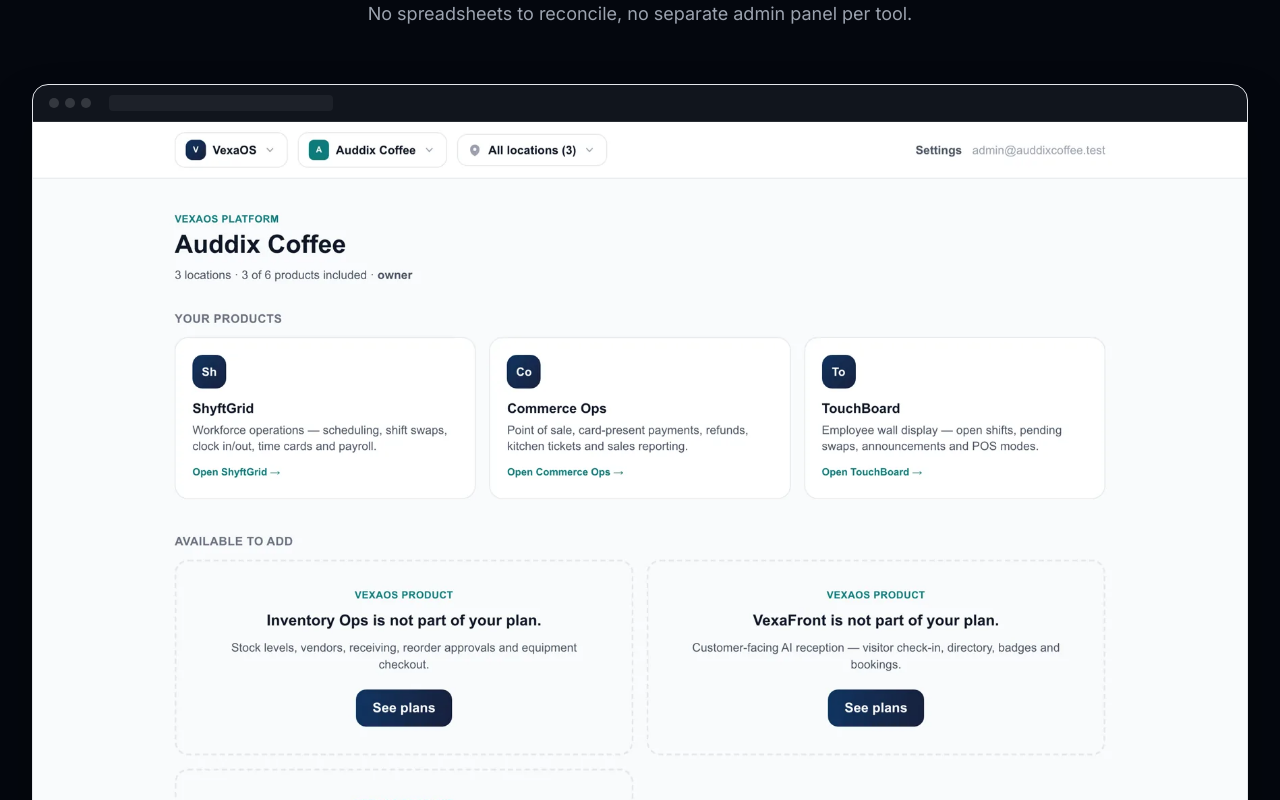
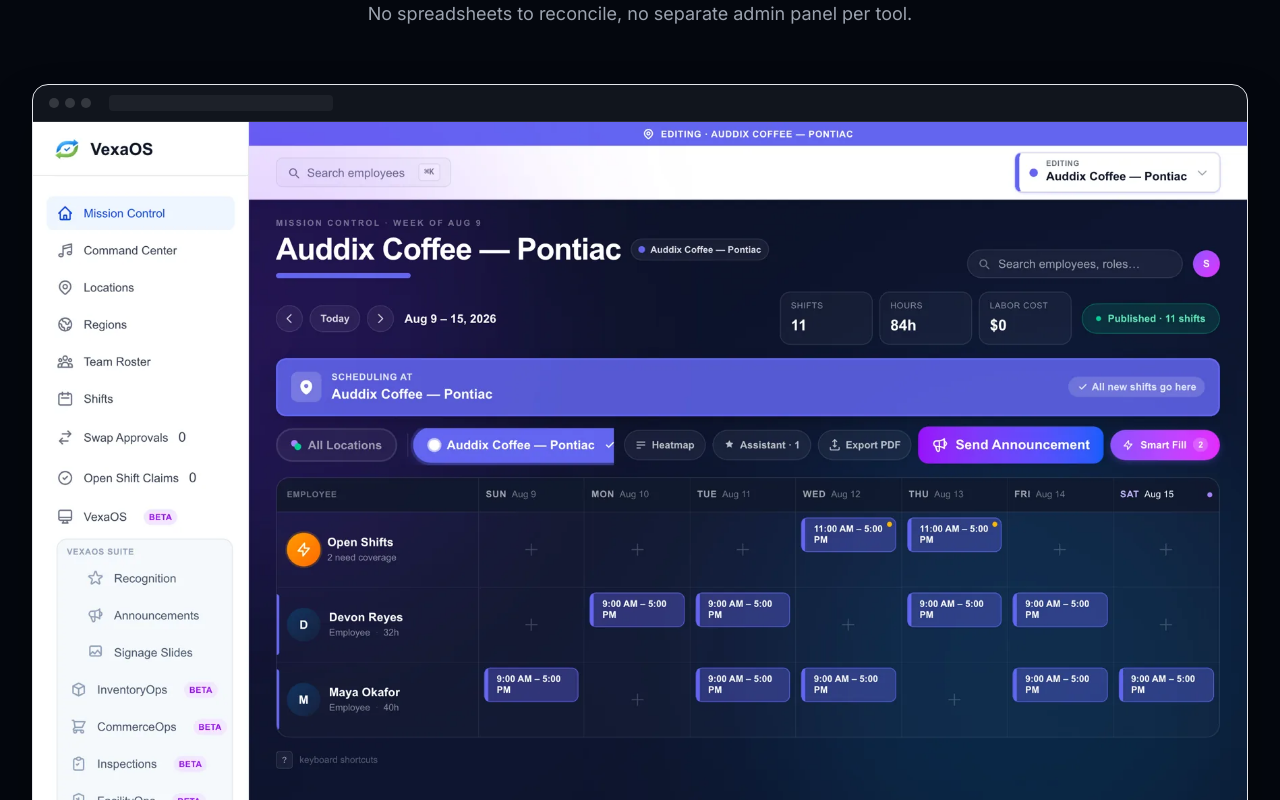
Before and after one commit to PulseTV-llc/dariushenryresume, a Next.js app: page / in a window 1280 px wide. Shown: the part 2720-3520 px from the top of the page. Built offline with nearby package versions, Linux system fonts and the light colour scheme.

Commit message:
Homepage: replace plan/upsell dashboard shot with operational view

```diff
--- a/components/home/HomeSections.tsx
+++ b/components/home/HomeSections.tsx
@@ -23,7 +23,7 @@ export function ControlCenterSection() {
         title="Every system we build comes with one view of the operation."
         subtitle="People, devices, locations, approvals, and analytics in real time — the control center for the custom system we build around your business. No spreadsheets to reconcile, no separate admin panel per tool."
       />
-      <ScreenshotFrame shot={SCREENS.vexaosHome} priority sizes="(min-width: 1024px) 70vw, 100vw" />
+      <ScreenshotFrame shot={SCREENS.shyftgridSchedule} priority sizes="(min-width: 1024px) 70vw, 100vw" />
     </Section>
   );
 }
```
